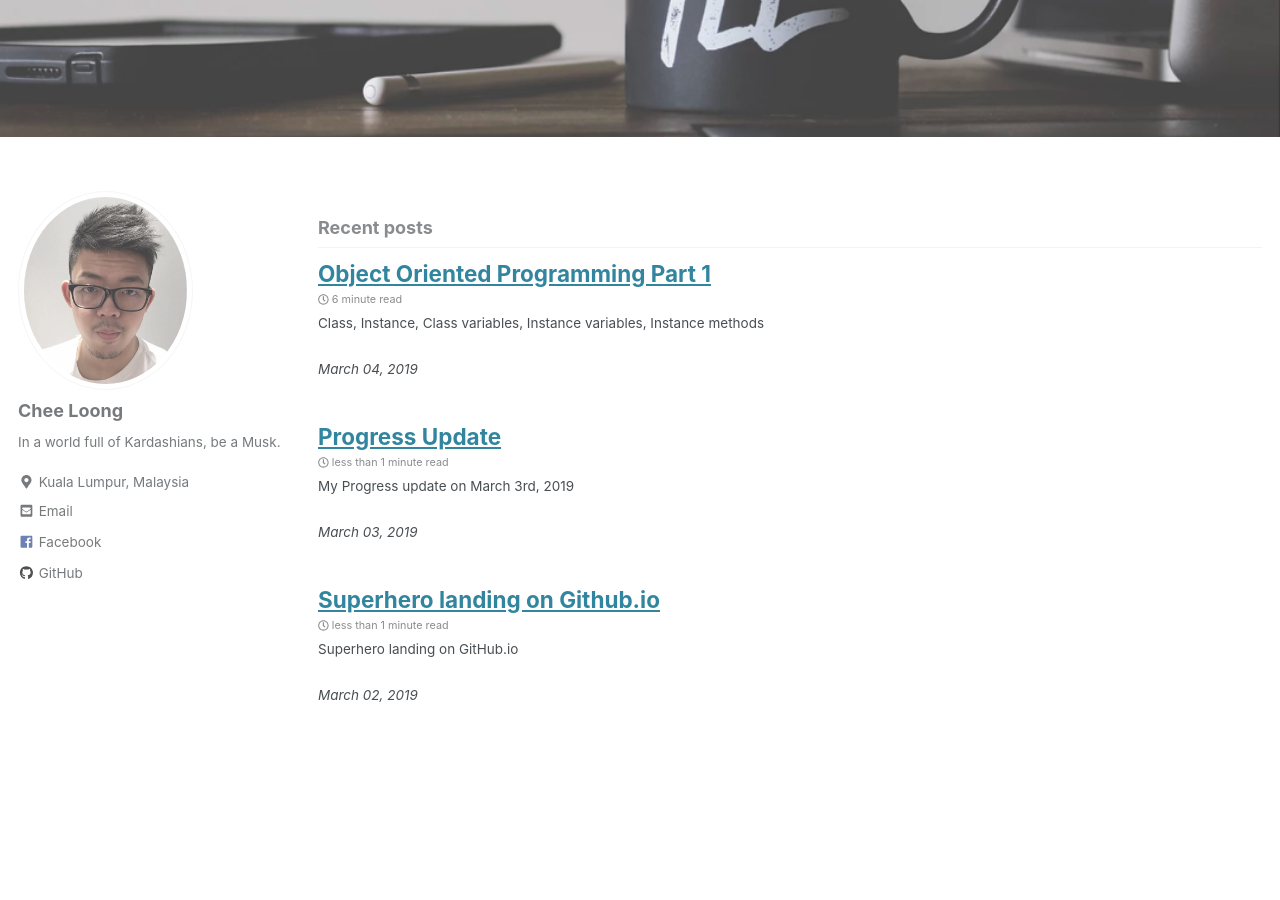
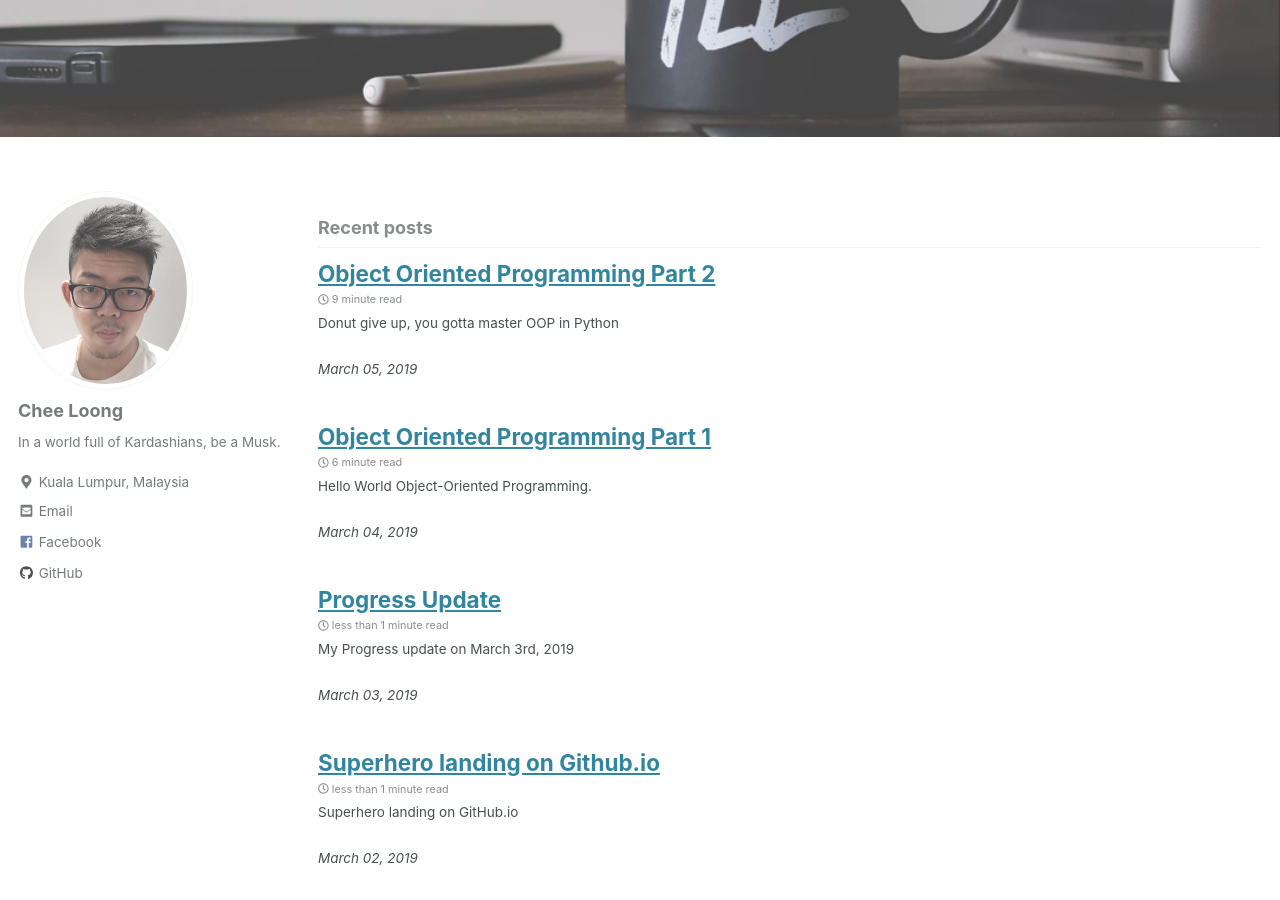
Before and after one commit to CheeLoong/CheeLoong.github.io, a Jekyll site: the page built from index.html, in a window 1280 px wide and 900 px high, scrolled down 335 px. Built offline with Jekyll 4.4.1, drawn with Linux system fonts in a browser that asks for light colours; cached includes are drawn as plain includes; the list of posts is cut into pages by our own code; some of the changed lines change nothing that is shown.

Commit message:
new blogpost

````diff
--- a/_posts/2019-03-04-OOP01.md
+++ b/_posts/2019-03-04-OOP01.md
@@ -3,7 +3,7 @@ title: "Object Oriented Programming Part 1"
 date: 2019-03-04
 permalink: /OOP01/
 tags: [OOP, Python]
-excerpt: "Class, Instance, Class variables, Instance variables, Instance methods"
+excerpt: "Hello ~~World~~ Object-Oriented Programming."
 mathjax: "true"
 ---
 
--- /dev/null
+++ b/_posts/2019-03-05-OOP02.md
@@ -0,0 +1,571 @@
+---
+title: "Object Oriented Programming Part 2"
+date: 2019-03-05
+permalink: /OOP02/
+tags: [OOP, Python]
+excerpt: "Donut give up, you gotta master OOP in Python"
+mathjax: "true"
+---
+
+
+
+# Instance Method vs Class Methods
+
+
+```python
+# Python OOP
+
+class Employee:
+
+    # Class variable
+    num_of_emps = 0
+    raise_amt = 1.04 # raise_amount is a class variable
+
+    # Constructor method with instance variables first, last, pay, email
+    def __init__(self, first, last, pay):
+        self.first = first
+        self.last = last
+        self.pay = pay
+        self.email = first + '.' + last + '@unemployed.com'
+
+        Employee.num_of_emps += 1 # Employee.num_of_emps makes much more sense than self.num_of_emps
+
+    # Instance Method
+    def fullname(self):
+        return '{} {}'.format(self.first, self.last)
+
+    # Instance Method
+    def apply_raise(self):
+        self.pay = int(self.pay * self.raise_amount)
+
+    # classmethod
+    @classmethod
+    def set_raise_amt(cls, amount):
+        cls.raise_amt = amount
+
+emp_1 = Employee('Cody', 'Lian', 10000)
+emp_2 = Employee('Test', 'User', 50000)
+```
+
+
+```python
+print(Employee.raise_amt)
+print(emp_1.raise_amt)
+print(emp_2.raise_amt)
+```
+
+    1.04
+    1.04
+    1.04
+
+
+
+```python
+# let's try to use the class method
+Employee.set_raise_amt(1.05)
+
+print(Employee.raise_amt)
+print(emp_1.raise_amt)
+print(emp_2.raise_amt)
+```
+
+    1.05
+    1.05
+    1.05
+
+
+The above is equivalent to setting `Employee.raise_amount = 1.05`.
+
+We can also use *classmethod* as an alternative constructor. Let's look at an example before we explain how *classmethod* can act as an alternative constructor.
+
+Supposed we are given a string for every employee, which consist of employee information separated by hyphen, we would have to do the following before we use the `Employee` Class:
+
+
+```python
+# employee information as string
+emp_str_1 = 'John-Cena-10000'
+emp_str_2 = 'Lionel-Messi-60000'
+emp_str_3 = 'Matt-Murdock-30000'
+
+# extract information from the string
+first, last, pay = emp_str_1.split('-')
+
+# instantiate employee
+new_emp_1 = Employee(first, last, int(pay))
+
+print(new_emp_1.email)
+print(new_emp_1.pay)
+```
+
+    John.Cena@unemployed.com
+    10000
+
+
+Let's try to use *classmethod* as alternative constructor:
+
+
+```python
+# Python OOP
+
+class Employee:
+
+    # Class variable
+    num_of_emps = 0
+    raise_amt = 1.04 # raise_amount is a class variable
+
+    # Constructor method with instance variables first, last, pay, email
+    def __init__(self, first, last, pay):
+        self.first = first
+        self.last = last
+        self.pay = pay
+        self.email = first + '.' + last + '@unemployed.com'
+
+        Employee.num_of_emps += 1 # Employee.num_of_emps makes much more sense than self.num_of_emps
+
+    # Instance Method
+    def fullname(self):
+        return '{} {}'.format(self.first, self.last)
+
+    # Instance Method
+    def apply_raise(self):
+        self.pay = int(self.pay * self.raise_amount)
+
+    # ClassMethod
+    @classmethod
+    def set_raise_amt(cls, amount):
+        cls.raise_amt = amount
+
+    # ClassMethod as alternative constructor
+    @classmethod
+    def from_string(cls, emp_str):
+        first, last, pay = emp_str.split('-')
+        return cls(first, last, int(pay))
+
+emp_1 = Employee('Cody', 'Lian', 10000)
+emp_2 = Employee('Test', 'User', 50000)
+# employee information as string
+emp_str_1 = 'John-Cena-10000'
+emp_str_2 = 'Lionel-Messi-60000'
+emp_str_3 = 'Matt-Murdock-30000'
+```
+
+
+```python
+# let's try to use the alternative constructor
+new_emp_3 = Employee.from_string(emp_str_3)
+
+print(new_emp_3.email)
+print(new_emp_3.pay)
+```
+
+    Matt.Murdock@unemployed.com
+    30000
+
+
+So now we have established that a `normal method/ instance method` pass an instance as their first argument and that a `classmethod` pass a class as their first argument.
+
+Let's talk about `staticmethod`, `staticmethod` does not pass instance nor class as the first argument, they behave like a function but we include them in classes because they have some logical connection to the class.
+
+Supposed we want to write a simple function that would take in a date as argument and return whether or not it is a work day, which has a logical connection to the `Employee` class, but it does not actually depend on any specific instance or class variable. This is an example of a `staticmethod`.
+
+
+```python
+# Python OOP
+
+class Employee:
+
+    # Class variable
+    num_of_emps = 0
+    raise_amt = 1.04 # raise_amount is a class variable
+
+    # Constructor method with instance variables first, last, pay, email
+    def __init__(self, first, last, pay):
+        self.first = first
+        self.last = last
+        self.pay = pay
+        self.email = first + '.' + last + '@unemployed.com'
+
+        Employee.num_of_emps += 1 # Employee.num_of_emps makes much more sense than self.num_of_emps
+
+    # Instance Method
+    def fullname(self):
+        return '{} {}'.format(self.first, self.last)
+
+    # Instance Method
+    def apply_raise(self):
+        self.pay = int(self.pay * self.raise_amount)
+
+    # ClassMethod
+    @classmethod
+    def set_raise_amt(cls, amount):
+        cls.raise_amt = amount
+
+    # ClassMethod as alternative constructor
+    @classmethod
+    def from_string(cls, emp_str):
+        first, last, pay = emp_str.split('-')
+        return cls(first, last, int(pay))
+
+    # StaticMethod
+    @staticmethod
+    def is_workday(day):
+        if day.weekday() == 5 or day.weekday() == 6:
+            return False
+        else:
+            return True
+
+emp_1 = Employee('Cody', 'Lian', 10000)
+emp_2 = Employee('Test', 'User', 50000)
+# employee information as string
+emp_str_1 = 'John-Cena-10000'
+emp_str_2 = 'Lionel-Messi-60000'
+emp_str_3 = 'Matt-Murdock-30000'
+```
+
+Now, if we aren't sure whether a method should be a static or class, just think about if the method needs to be accessed from a Class/Instance, if it doesn't, it is most likely a `staticmethod`.
+
+Let's try to check if code works:
+
+
+```python
+import datetime
+my_date = datetime.date(2019, 3, 5) # This is a Tuesday
+
+print(Employee.is_workday(my_date))
+```
+
+    True
+
+
+# Inheritance & Creating SubClasses
+
+Inheritance allows us to inherit attributes and methods from a parent class.
+
+This is useful because we can create subclasses and get all of the functionality of our parents class, and have the ability to overwrite or add completely new functionality without affecting the parents class in any ways.
+
+
+```python
+# Python OOP
+
+class Employee:
+
+    # Class variable
+    num_of_emps = 0
+    raise_amt = 1.04 # raise_amount is a class variable
+
+    # Constructor method with instance variables first, last, pay, email
+    def __init__(self, first, last, pay):
+        self.first = first
+        self.last = last
+        self.pay = pay
+        self.email = first + '.' + last + '@unemployed.com'
+
+        Employee.num_of_emps += 1 # Employee.num_of_emps makes much more sense than self.num_of_emps
+
+    # Instance Method
+    def fullname(self):
+        return '{} {}'.format(self.first, self.last)
+
+    # Instance Method
+    def apply_raise(self):
+        self.pay = int(self.pay * self.raise_amount)
+```
+
+Supposed we want to create `Manager` & `Developer` subclasses, by using the concept of inheritance, we can inherit all the functionalities from `Employee` class.
+
+
+```python
+# This creates Developer subclass
+class Developer(Employee):
+    pass
+```
+
+
+```python
+# Instantiate developers
+dev_1 = Developer('Maxim', 'Nawangwe', 60000)
+dev_2 = Developer('Ronnie', 'Liew', 55000)
+
+print(dev_1.email)
+print(dev_2.email)
+```
+
+    Maxim.Nawangwe@unemployed.com
+    Ronnie.Liew@unemployed.com
+
+
+The developers email have been successfully printed, the attribute email was set in parent `employee` class. So what happened?
+
+Basically, when we instantiated our developers, it first look at the `Developer` class to search for `__init__` constructor method, and since it could not find any, it will then search up the chain of inheritance. This process is known as **method resolution order (MRO)**.
+
+
+```python
+# Let's visualize the method resolution order
+print(help(Developer))
+```
+
+    Help on class Developer in module __main__:
+
+    class Developer(Employee)
+     |  Method resolution order:
+     |      Developer
+     |      Employee
+     |      builtins.object
+     |
+     |  Methods inherited from Employee:
+     |
+     |  __init__(self, first, last, pay)
+     |      Initialize self.  See help(type(self)) for accurate signature.
+     |
+     |  apply_raise(self)
+     |      # Instance Method
+     |
+     |  fullname(self)
+     |      # Instance Method
+     |
+     |  ----------------------------------------------------------------------
+     |  Data descriptors inherited from Employee:
+     |
+     |  __dict__
+     |      dictionary for instance variables (if defined)
+     |
+     |  __weakref__
+     |      list of weak references to the object (if defined)
+     |
+     |  ----------------------------------------------------------------------
+     |  Data and other attributes inherited from Employee:
+     |
+     |  num_of_emps = 2
+     |
+     |  raise_amt = 1.04
+
+    None
+
+
+Suppose developer gets a higher raise, you can see the **MRO** in action, it will first look at the `developer` subclass to check if there's any raise_amt variable.
+
+
+```python
+# Python OOP
+
+class Employee:
+
+    # Class variable
+    num_of_emps = 0
+    raise_amt = 1.04 # raise_amount is a class variable
+
+    # Constructor method with instance variables first, last, pay, email
+    def __init__(self, first, last, pay):
+        self.first = first
+        self.last = last
+        self.pay = pay
+        self.email = first + '.' + last + '@unemployed.com'
+
+        Employee.num_of_emps += 1 # Employee.num_of_emps makes much more sense than self.num_of_emps
+
+    # Instance Method
+    def fullname(self):
+        return '{} {}'.format(self.first, self.last)
+
+    # Instance Method
+    def apply_raise(self):
+        self.pay = int(self.pay * self.raise_amt)
+
+# This creates Developer subclass
+class Developer(Employee):
+    raise_amt = 1.10
+```
+
+
+```python
+# Instantiate developers
+dev_1 = Developer('Maxim', 'Nawangwe', 60000)
+dev_2 = Developer('Ronnie', 'Liew', 55000)
+
+print(dev_2.pay)
+dev_2.apply_raise()
+print(dev_2.pay)
+```
+
+    55000
+    60500
+
+
+Now, say we also want to pass in main programming language used by our developers as attributes, but the `Employee` class does not have that attribute, so we would have to write a constructor method for the `Developer` subclass.
+
+When we are writing the constructor method for the `Developer` subclass, we realize that we are using attributes that are in the `Employee` class (e.g. first, last, pay) and a new attribute, `prog_lang` is created specifically for `Developer` subclass, instead of copying and pasting all the codes from `Employee` class, we can use `super().__init__()`.
+
+
+```python
+# Python OOP
+
+class Employee:
+
+    # Class variable
+    num_of_emps = 0
+    raise_amt = 1.04 # raise_amount is a class variable
+
+    # Constructor method with instance variables first, last, pay, email
+    def __init__(self, first, last, pay):
+        self.first = first
+        self.last = last
+        self.pay = pay
+        self.email = first + '.' + last + '@unemployed.com'
+
+        Employee.num_of_emps += 1 # Employee.num_of_emps makes much more sense than self.num_of_emps
+
+    # Instance Method
+    def fullname(self):
+        return '{} {}'.format(self.first, self.last)
+
+    # Instance Method
+    def apply_raise(self):
+        self.pay = int(self.pay * self.raise_amt)
+
+# This creates Developer subclass
+class Developer(Employee):
+    raise_amt = 1.10
+
+    def __init__(self, first, last, pay, prog_lang):
+        super().__init__(first, last, pay)
+        self.prog_lang = prog_lang
+```
+
+
+```python
+# Instantiate developers
+dev_1 = Developer('Maxim', 'Nawangwe', 60000, 'C++' )
+dev_2 = Developer('Ronnie', 'Liew', 55000, 'Java')
+
+print(dev_1.email)
+print(dev_1.prog_lang)
+```
+
+    Maxim.Nawangwe@unemployed.com
+    C++
+
+
+Let's practice creating another subclass `Manager`, because practice makes perfect.
+
+
+```python
+class Manager(Employee):
+
+        def __init__(self, first, last, pay, employees = None):
+            super().__init__(first, last, pay)
+            if employees is None:
+                self.employees = []
+            else:
+                self.employees = employees
+
+        # add employee method
+        def add_emp(self, emp):
+            if emp not in self.employees:
+                self.employees.append(emp)
+
+        # remove employee method
+        def remove_emp(self, emp):
+            if emp in self.employees:
+                self.employees.remove(emp)
+
+        # print employee method
+        def print_emps(self):
+            for emp in self.employees:
+                print('-->', emp.fullname())
+```
+
+
+```python
+mgr_1 = Manager('Jurgen', 'Klopp', 100000, [dev_1])
+
+print(mgr_1.email)
+```
+
+    Jurgen.Klopp@unemployed.com
+
+
+E-mail of the manager is printed, this shows Manager class successfully inherited from Employee Class since email was not defined within Manager class
+
+Let's see if we can get the method within the Manager class to work, try to print the employee name who is under the manager.
+
+
+```python
+mgr_1.print_emps()
+```
+
+    --> Maxim Nawangwe
+
+
+Let's try removing existing developer and adding another employee for this manager to supervise.
+
+
+```python
+mgr_1.add_emp(dev_2)
+mgr_1.remove_emp(dev_1)
+mgr_1.print_emps()
+```
+
+    --> Ronnie Liew
+
+
+Sweet, before we wrap it up, let's talk about two built-in functions in Python, `isinstance` and `issubclass`
+
+
+```python
+# This tells if an instance is an instance of a class
+print(isinstance(mgr_1, Manager))
+print(isinstance(mgr_1, Employee))
+print(isinstance(mgr_1, Developer))
+```
+
+    True
+    True
+    False
+
+
+mgr_1 is an instance of `Manager` class, but is also an instance of `Employee` class because `Manager` class inherited from `Employee` class.
+
+Now, mgr_1 isn't an instance of `Developer` class, because they aren't part of each others inheritance.
+
+
+```python
+print(issubclass(Developer, Employee))
+print(issubclass(Manager, Employee))
+print(issubclass(Developer, Manager))
+```
+
+    True
+    True
+    False
+
+
+The results are expected, `Developer` is a subclass of `Employee` and not subclass of `Developer`.
+
+To sum it up, we have learnt the following from the previous blogpost and this blogpost (highlighted are from this blogpost)
+- Different terminology
+    - *Class (i.e. Employee)*
+    - *Instance/object of the class (i.e. emp_1, emp_2)*
+    - *Instance Variables / Attributes (i.e. first, last, pay, email.)*
+    - *Class Variables (i.e. raise_amount, num_of_emps)*
+    - *Instance Method (i.e. fullname, apply_raise)*
+    - ***Class Method (i.e. set_raise_amt, from_string***)
+    - ***Static Method (i.e. isworkday)***
+    - ***Subclass (i.e. Developer, Manager)***
+    - ***Inheritance (i.e. Developer(Employee))***
+    - ***Method Resolution Order***
+- Creating a simple class by creating constructor method (e.g. `__init__(...)`) and create methods (e.g. `fullname(self)`)
+- When to use *self* and *class* within a method
+- **When to use define Instance Method vs Class Method**
+- **Using Class Method as alternative constructor (i.e. from_string)**
+- **Creating Subclass and using `super().__init__(...)`**
+- **Creating Methods within a Subclass**
+
+I am done for now, and in the next blogpost, I will explore special methods in Python, some people prefer to call it magic, not even kidding. After that, I will learn about property decorators in Python.
+
+When the knowledge gap is filled, I would resume my machine learning project in predicting housing prices in the early 90s.
+Fingers crossed it will be up by the end of the week!
+
+
+```python
+
+```
````
Also changed, not shown: 3 other files.
